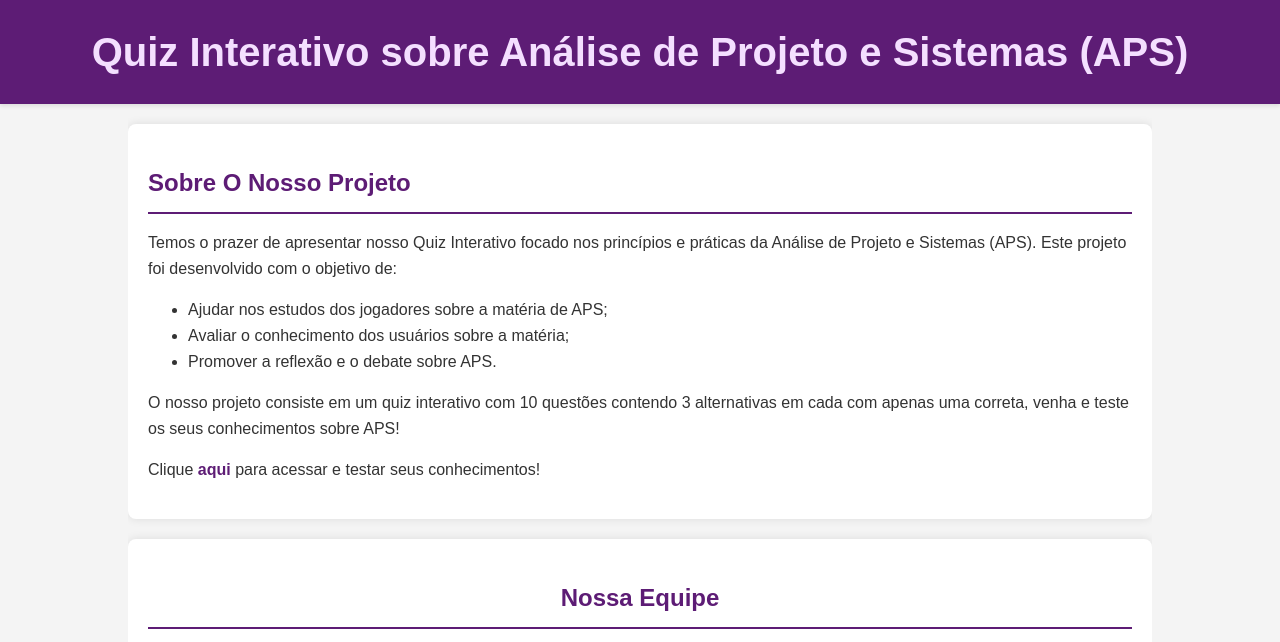
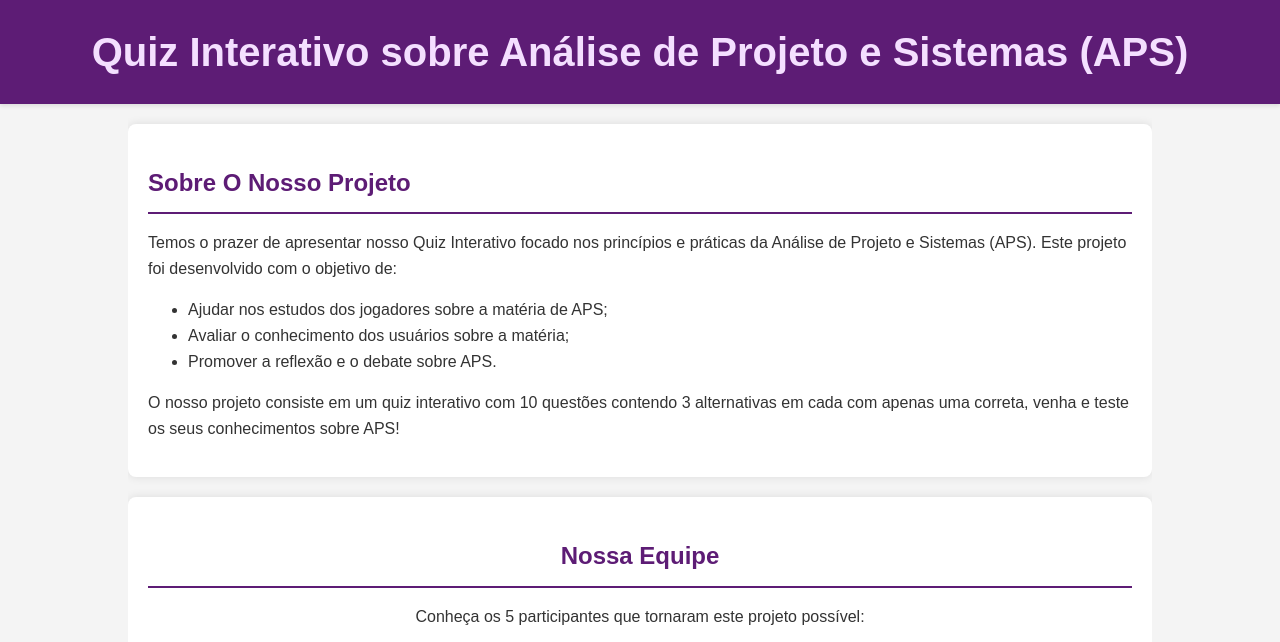
Before and after one commit to deborahwellen/Quiz-Interativo, a plain HTML site: page sobreogrupo.html in a window 1280 px wide. Shown: the top 642 px of the page. Drawn offline with Linux system fonts and the light colour scheme.

Commit message:
Add files via upload

```diff
--- a/sobreogrupo.html
+++ b/sobreogrupo.html
@@ -106,7 +106,6 @@
             </ul>
             <p>O nosso projeto consiste em um quiz interativo com 10 questões contendo 3 alternativas em cada com apenas uma correta,
                  venha e teste os seus conhecimentos sobre APS!</p>
-            <p>Clique <a href="index.html" style="color:rgb(93, 28, 117); text-decoration: none; font-weight: bold;">aqui</a> para acessar e testar seus conhecimentos!</p>
         </section>
 
         <section id="participantes">
```
